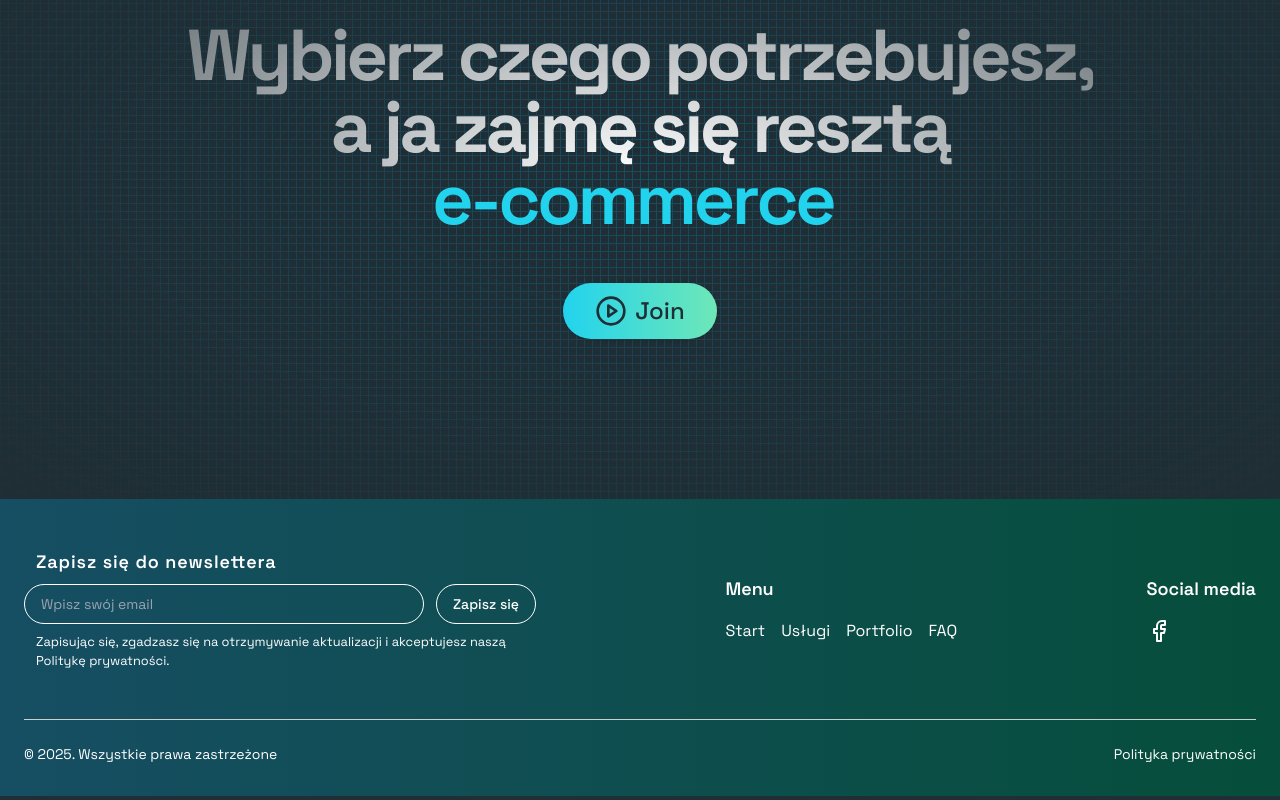
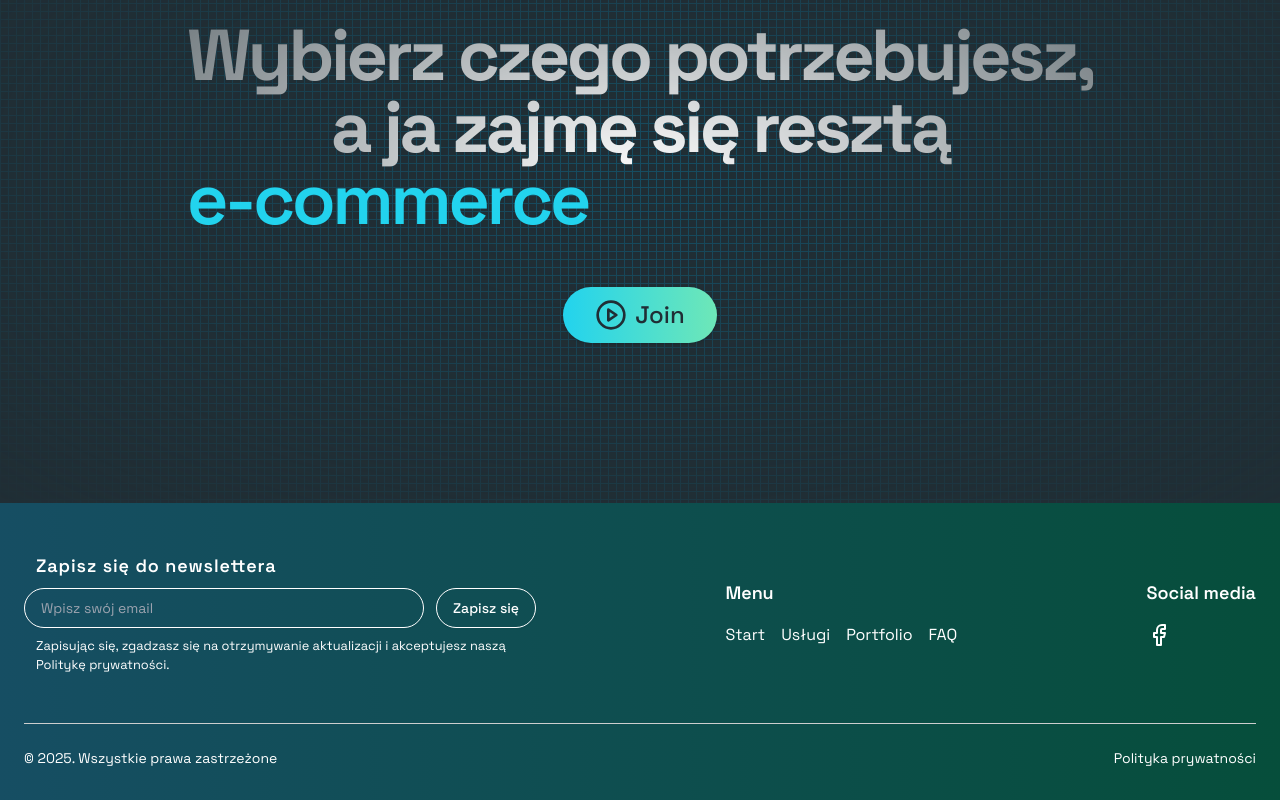
Before and after one commit to RostyslaWozniak/web-join, a Next.js app: page / in a window 1280 px wide. Shown: the part 4341-5141 px from the top of the page. Built offline with nearby package versions, Linux system fonts and the light colour scheme; no server answers.

Commit message:
fix flip words

```diff
--- a/src/components/sections/grid-cta-section.tsx
+++ b/src/components/sections/grid-cta-section.tsx
@@ -17,7 +17,7 @@ export function GridCTASection() {
               Wybierz czego potrzebujesz,
               <br /> a ja zajmę się resztą
               {/* <br /> */}
-              <div className="w-full overflow-hidden pb-4">
+              <div className="w-full pb-4">
                 <FlipWords
                   words={words}
                   className="text-nowrap px-0 font-semibold text-accent-cyan"
--- a/src/components/ui/flip-words.tsx
+++ b/src/components/ui/flip-words.tsx
@@ -56,7 +56,10 @@ export const FlipWords = ({
           scale: 2,
           position: "absolute",
         }}
-        className={cn("relative z-10 inline-block px-2 text-left", className)}
+        className={cn(
+          "relative z-10 overflow-hidden px-2 pb-1 text-left",
+          className,
+        )}
         key={currentWord}
       >
         {currentWord.split(" ").map((word, wordIndex) => (
```
